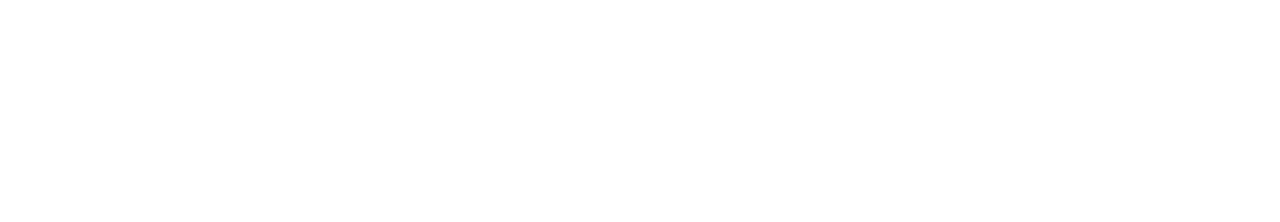
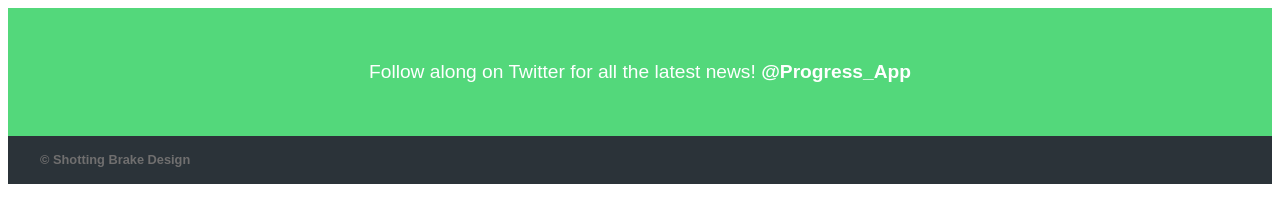
Before and after one commit to codexp-frontb-p3gc/progress, a plain HTML site: page index.html in a window 1280 px wide. Drawn offline with Linux system fonts and the light colour scheme.

Commit message:
rodape LUCIA completo

```diff
--- a/css/style.css
+++ b/css/style.css
@@ -0,0 +1,24 @@
+footer{
+    width: 100%;
+    font-family: 'Poppins', sans-serif;
+
+}
+.rodape-seguir{
+    background-color: #53D87B;
+    color: white;
+    text-align: center;
+    height: 8rem;
+    vertical-align: center;
+    line-height: 8rem;
+    font-size: 1.2rem;
+}
+.rodape-assinatura{
+    background-color: #2B3339;
+    color: rgb(112, 111, 111);
+    text-align: left;
+    height: 3rem;
+    padding-left: 2rem;
+    line-height: 3rem;
+    font-size: 0.8rem;
+    font-weight: bold;
+}
--- a/index.html
+++ b/index.html
@@ -4,6 +4,11 @@
     <meta charset="UTF-8">
     <meta name="viewport" content="width=device-width, initial-scale=1.0">
     <meta http-equiv="X-UA-Compatible" content="ie=edge">
-    <title>Document</title>
+    <link rel="stylesheet" href="css/style.css">
+    <title>Progress</title>
 </head>
 <body>
+    <footer>
+        <section class="rodape-seguir">Follow along on Twitter for all the latest news! <strong>@Progress_App</strong></section>
+        <section class="rodape-assinatura">&copy; Shotting Brake Design
+    </footer>
```
